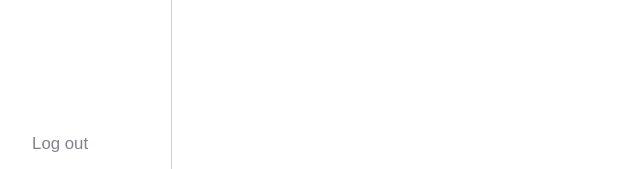
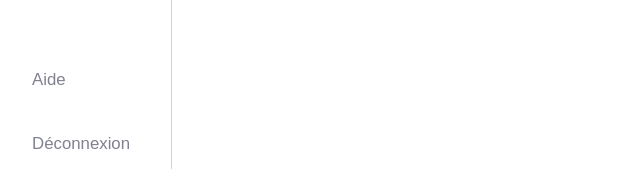
Before and after one commit to Rudy59128/Hackathon-2, a React (Vite) app in the folder frontend/: page /admin in a window 1280 px wide. Shown: the part 631-800 px from the top of the page, without its empty margins (0-640 px from the left). Built offline with nearby package versions, Linux system fonts and the light colour scheme.

Commit message:
navbar++

```diff
--- a/frontend/src/components/Admin/AdminNavbar/AdminNavbar.jsx
+++ b/frontend/src/components/Admin/AdminNavbar/AdminNavbar.jsx
@@ -41,7 +41,10 @@ function AdminNavbar() {
       </div>
       <div className={styles.logoutContainer}>
         <Link to="/" className={styles.logoutLink}>
-          <div className={styles.iconAndTextContainer}>Log out</div>
+          <div className={styles.iconAndTextContainer}>Aide</div>
+        </Link>
+        <Link to="/" className={styles.logoutLink}>
+          <div className={styles.iconAndTextContainer}>Déconnexion</div>
         </Link>
       </div>
     </div>
--- a/frontend/src/components/User/UserNavbar/UserNavbar.jsx
+++ b/frontend/src/components/User/UserNavbar/UserNavbar.jsx
@@ -30,7 +30,10 @@ function Navbar() {
       </div>
       <div className={styles.logoutContainer}>
         <Link to="/" className={styles.logoutLink}>
-          <div className={styles.iconAndTextContainer}>Log out</div>
+          <div className={styles.iconAndTextContainer}>Aide</div>
+        </Link>
+        <Link to="/" className={styles.logoutLink}>
+          <div className={styles.iconAndTextContainer}>Déconnexion</div>
         </Link>
       </div>
     </div>
```
